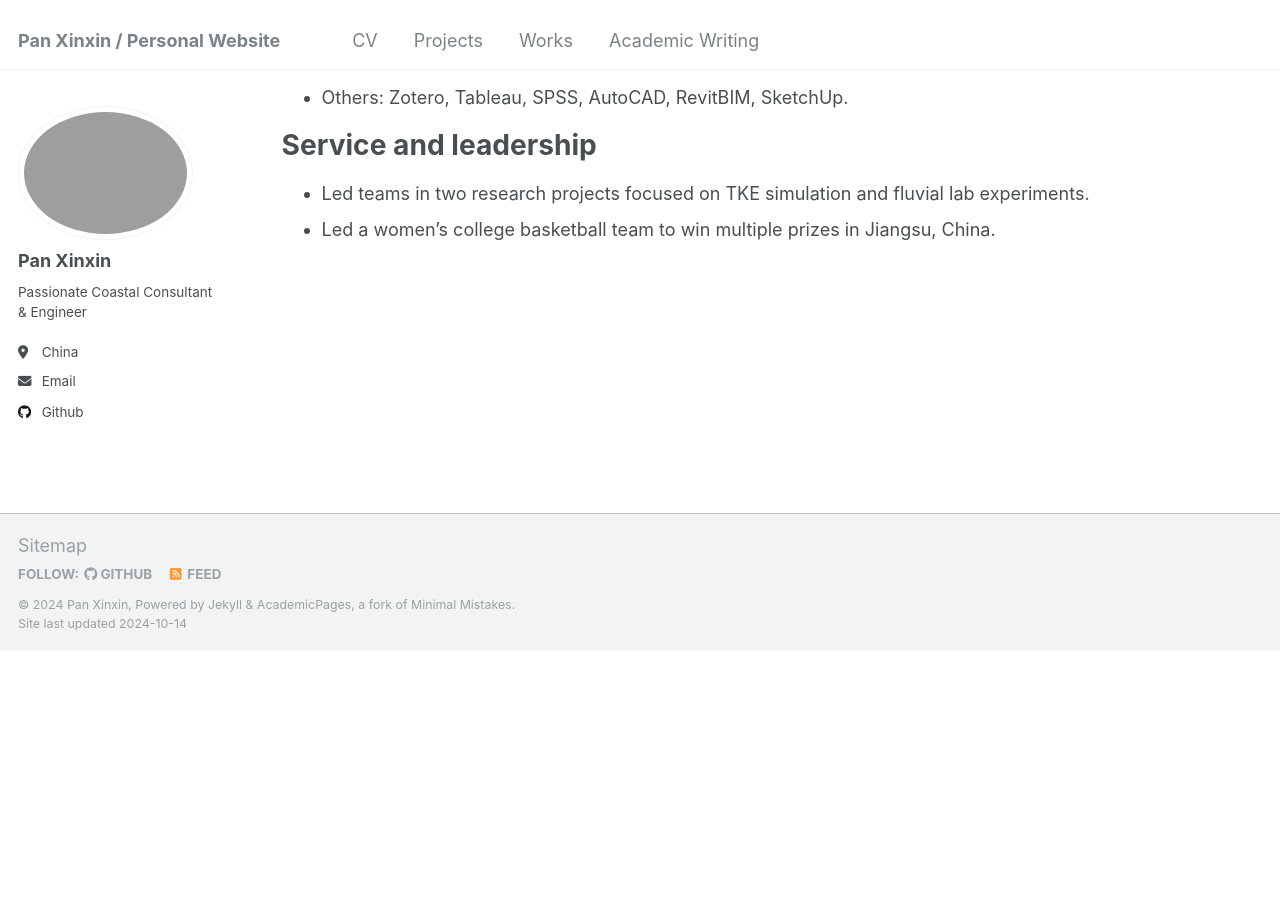
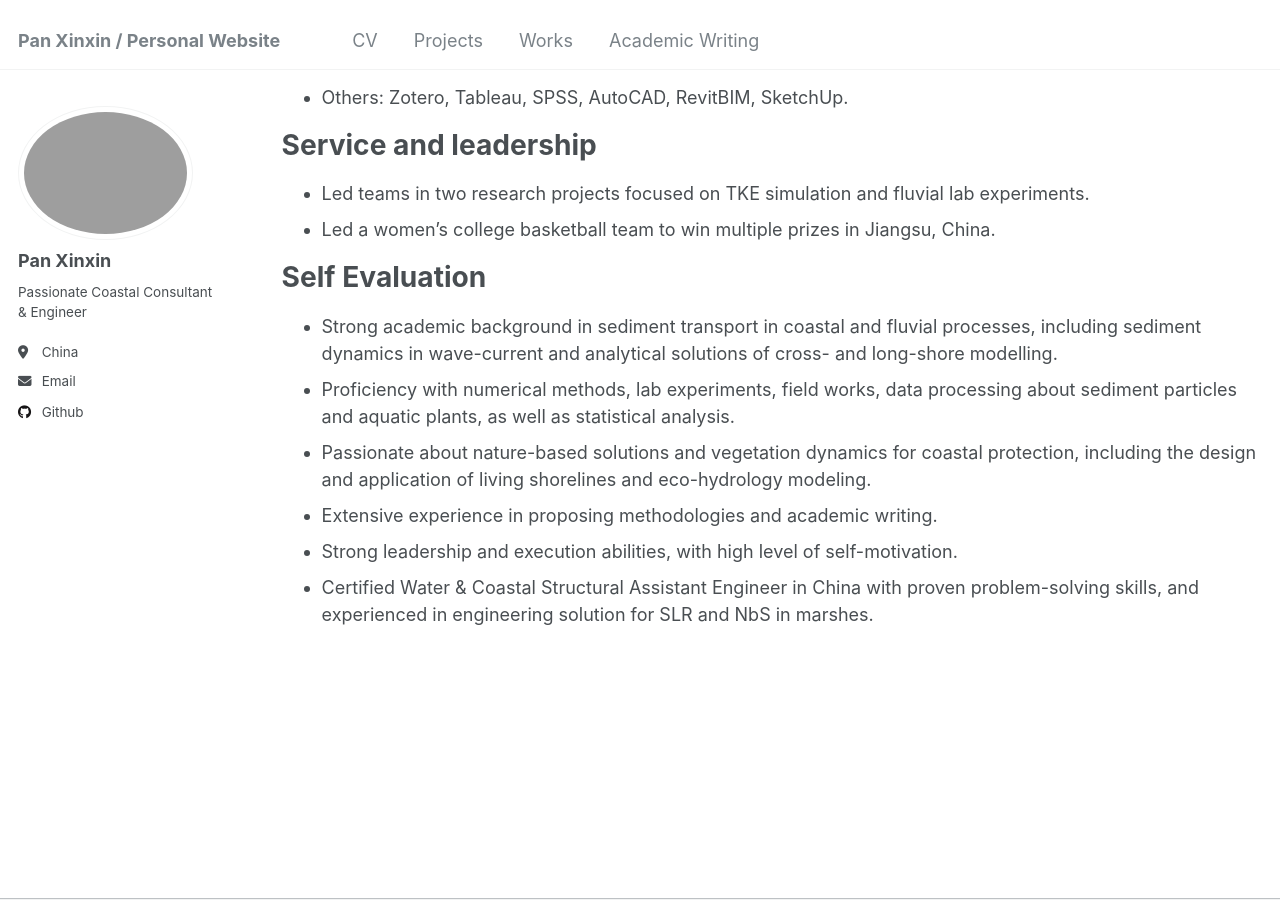
Before and after one commit to kingdaxing/kingdaxing.github.io, a Jekyll site: the page built from _pages/cv.md, in a window 1280 px wide and 900 px high, scrolled down 1201 px. Built offline with Jekyll 4.4.1, drawn with Linux system fonts in a browser that asks for light colours; before the commit the page ends 1852 px from its top, so only the background shows below that.

Commit message:
Update cv.md

```diff
--- a/_pages/cv.md
+++ b/_pages/cv.md
@@ -50,3 +50,13 @@ Service and leadership
 ======
 * Led teams in two research projects focused on TKE simulation and fluvial lab experiments.
 * Led a women’s college basketball team to win multiple prizes in Jiangsu, China.
+
+
+Self Evaluation
+======
+* Strong academic background in sediment transport in coastal and fluvial processes, including sediment dynamics in wave-current and analytical solutions of cross- and long-shore modelling.
+* Proficiency with numerical methods, lab experiments, field works, data processing about sediment particles and aquatic plants, as well as statistical analysis.
+* Passionate about nature-based solutions and vegetation dynamics for coastal protection, including the design and application of living shorelines and eco-hydrology modeling.
+* Extensive experience in proposing methodologies and academic writing.
+* Strong leadership and execution abilities, with high level of self-motivation.
+* Certified Water & Coastal Structural Assistant Engineer in China with proven problem-solving skills, and experienced in engineering solution for SLR and NbS in marshes.
```
